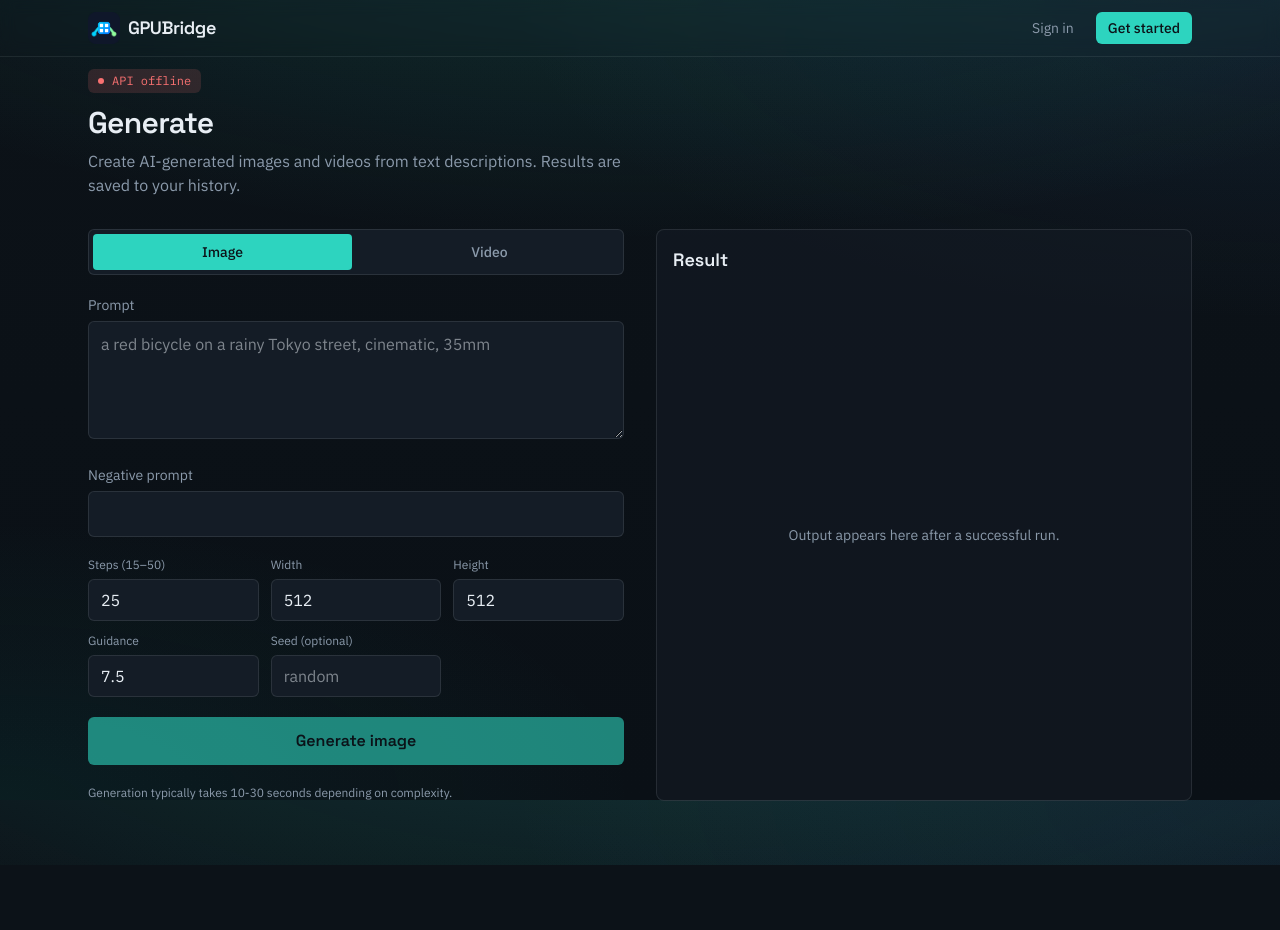
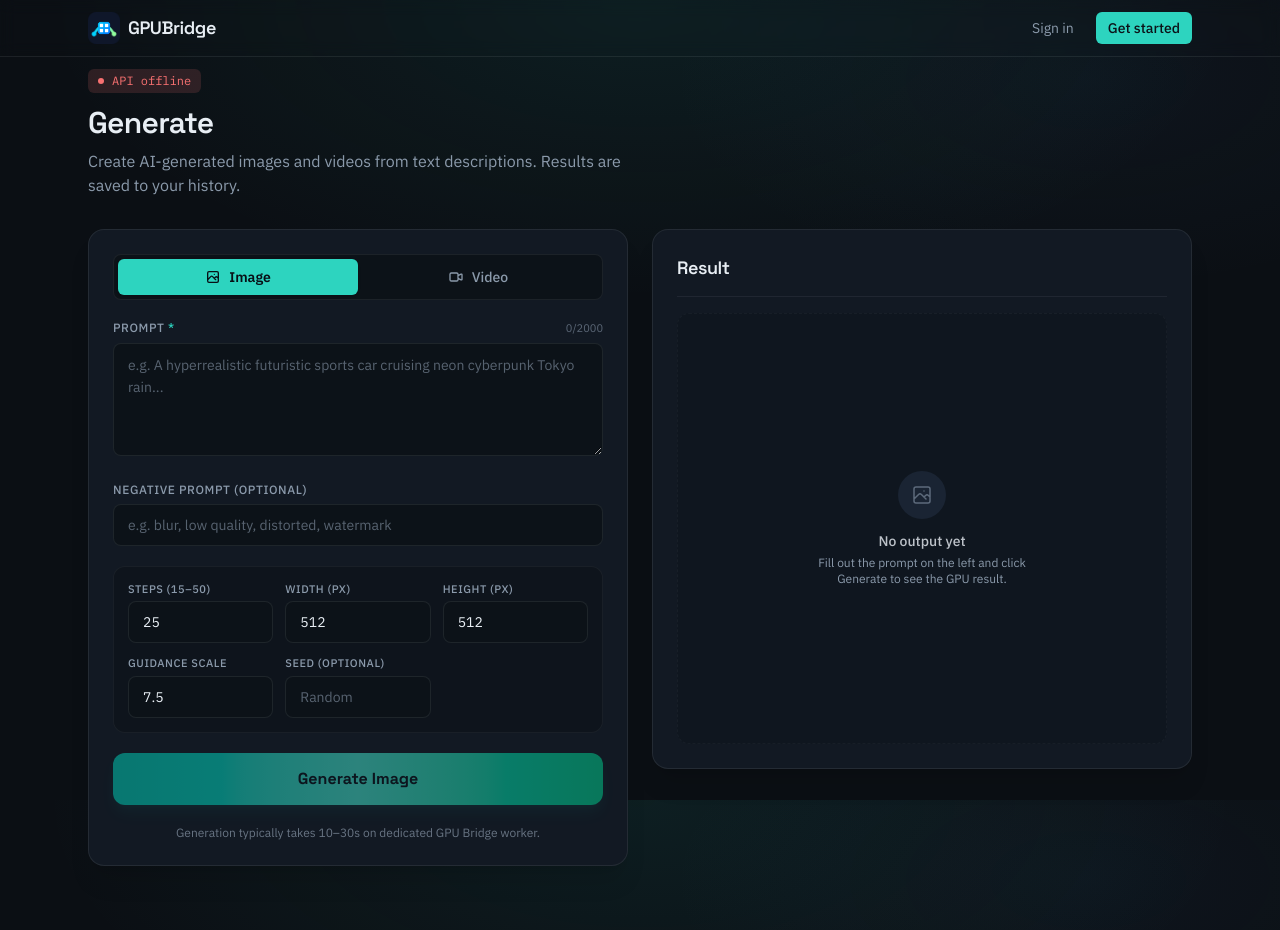
Before and after one commit to divyanshujamloki/ColabGen-Frontend, a Next.js app: page /generate in a window 1280 px wide. Before the commit the page ends 865 px from the top, so only its background shows below. Built offline with nearby package versions, Linux system fonts and the light colour scheme; no server answers.

Commit message:
feat: initialize core frontend architecture, authentication flow, and feature modules

```diff
--- a/src/app/globals.css
+++ b/src/app/globals.css
@@ -89,22 +89,30 @@ body {
 }
 
 .bg-atmosphere {
-  background-color: var(--bg);
+  background-color: #0b0f14;
   background-image:
-    radial-gradient(ellipse 80% 50% at 50% -20%, rgba(45, 212, 191, 0.18), transparent),
-    radial-gradient(ellipse 60% 40% at 100% 0%, rgba(56, 120, 180, 0.12), transparent),
-    radial-gradient(ellipse 50% 35% at 0% 100%, rgba(20, 184, 166, 0.08), transparent),
-    linear-gradient(180deg, #0c1218 0%, #0a1016 100%);
+    radial-gradient(800px 400px at 50% 0%, rgba(45, 212, 191, 0.08), transparent 75%),
+    radial-gradient(600px 300px at 85% 10%, rgba(56, 120, 180, 0.06), transparent 70%);
+  background-attachment: fixed;
+  background-repeat: no-repeat;
 }
 
 .bg-grid {
   background-image: linear-gradient(
-      rgba(232, 238, 244, 0.03) 1px,
+      rgba(232, 238, 244, 0.025) 1px,
       transparent 1px
     ),
-    linear-gradient(90deg, rgba(232, 238, 244, 0.03) 1px, transparent 1px);
-  background-size: 48px 48px;
+    linear-gradient(90deg, rgba(232, 238, 244, 0.025) 1px, transparent 1px);
+  background-size: 40px 40px;
   mask-image: radial-gradient(ellipse 70% 60% at 50% 30%, black, transparent);
+}
+
+/* Hide Netlify drawer and badges */
+#netlify-drawer-root,
+.netlify-badge,
+[data-netlify-drawer],
+iframe[src*="netlify"] {
+  display: none !important;
 }
 
 /* Hide scrollbar for Chrome, Safari and Opera */
--- a/src/components/GenerateForm.tsx
+++ b/src/components/GenerateForm.tsx
@@ -8,7 +8,7 @@ import { getAccessToken } from "@/lib/auth/session";
 type Mode = "image" | "video";
 
 const inputClass =
-  "w-full rounded-md border border-border bg-surface px-3 py-2 text-foreground outline-none ring-accent focus:ring-2 disabled:opacity-60";
+  "w-full rounded-lg border border-border/80 bg-[#0c1218] px-3.5 py-2.5 text-sm text-foreground placeholder:text-muted/60 outline-none transition focus:border-accent focus:ring-1 focus:ring-accent disabled:opacity-60";
 
 export function GenerateForm() {
   const [mode, setMode] = useState<Mode>("image");
@@ -40,7 +40,7 @@ export function GenerateForm() {
     try {
       const accessToken = getAccessToken();
       if (!accessToken) {
-        throw new Error("Not signed in");
+        throw new Error("Not signed in. Please sign in to generate.");
       }
 
       const seedNum = seed.trim() === "" ? null : Number(seed);
@@ -53,8 +53,8 @@ export function GenerateForm() {
         onUpdate: (job: { id: string; status: string }) => {
           setStatusText(
             job.status === "running"
-              ? `Job ${job.id.slice(0, 8)}… running (polling)`
-              : `Job ${job.status}`,
+              ? `Job ${job.id.slice(0, 8)}… generating on GPU`
+              : `Job status: ${job.status}`,
           );
         },
       };
@@ -92,7 +92,6 @@ export function GenerateForm() {
     } catch (err) {
       if (err instanceof ApiError) {
         let message = err.message;
-        // Simplify 422 validation errors
         if (err.status === 422 && err.details) {
           const details = err.details as any;
           if (Array.isArray(details?.detail)) {
@@ -104,15 +103,13 @@ export function GenerateForm() {
             }
           }
         }
-        setError(
-          err.jobId ? `${message} (job ${err.jobId})` : message,
-        );
+        setError(err.jobId ? `${message} (job ${err.jobId})` : message);
       } else if (err instanceof Error) {
         if (err.message !== "Polling cancelled") {
           setError(err.message);
         }
       } else {
-        setError("Generation failed");
+        setError("Generation failed. Please try again.");
       }
       setStatusText(null);
     } finally {
@@ -129,30 +126,52 @@ export function GenerateForm() {
   }
 
   return (
-    <div className="grid gap-8 lg:grid-cols-[minmax(0,1fr)_minmax(0,1fr)]">
+    <div className="grid gap-6 lg:grid-cols-12 items-start">
+      {/* Left Column: Form Card */}
+      <div className="lg:col-span-6 xl:col-span-6 rounded-2xl border border-border/80 bg-[#121923] p-5 sm:p-6 shadow-xl backdrop-blur-md">
         <form onSubmit={onSubmit} className="space-y-5">
-        <div className="flex gap-2 rounded-md border border-border bg-surface p-1">
-          {(["image", "video"] as const).map((m) => (
+          {/* Mode Switch Tabs */}
+          <div className="flex rounded-lg border border-border/70 bg-[#0c1218] p-1">
             <button
-              key={m}
               type="button"
               disabled={loading}
-              onClick={() => switchMode(m)}
-              className={`flex-1 rounded px-3 py-2 text-sm font-medium capitalize transition ${
-                mode === m
-                  ? "bg-accent text-[#0c1218]"
+              onClick={() => switchMode("image")}
+              className={`flex-1 flex items-center justify-center gap-2 rounded-md py-2 text-sm font-medium transition-all ${
+                mode === "image"
+                  ? "bg-accent text-[#081016] shadow-sm font-semibold"
                   : "text-muted hover:text-foreground"
               } disabled:opacity-50`}
             >
-              {m}
+              <svg className="w-4 h-4" fill="none" viewBox="0 0 24 24" stroke="currentColor">
+                <path strokeLinecap="round" strokeLinejoin="round" strokeWidth={2} d="M4 16l4.586-4.586a2 2 0 012.828 0L16 16m-2-2l1.586-1.586a2 2 0 012.828 0L20 14m-6-6h.01M6 20h12a2 2 0 002-2V6a2 2 0 00-2-2H6a2 2 0 00-2 2v12a2 2 0 002 2z" />
+              </svg>
+              Image
             </button>
-          ))}
+            <button
+              type="button"
+              disabled={loading}
+              onClick={() => switchMode("video")}
+              className={`flex-1 flex items-center justify-center gap-2 rounded-md py-2 text-sm font-medium transition-all ${
+                mode === "video"
+                  ? "bg-accent text-[#081016] shadow-sm font-semibold"
+                  : "text-muted hover:text-foreground"
+              } disabled:opacity-50`}
+            >
+              <svg className="w-4 h-4" fill="none" viewBox="0 0 24 24" stroke="currentColor">
+                <path strokeLinecap="round" strokeLinejoin="round" strokeWidth={2} d="M15 10l4.553-2.276A1 1 0 0121 8.618v6.764a1 1 0 01-1.447.894L15 14M5 18h8a2 2 0 002-2V8a2 2 0 00-2-2H5a2 2 0 00-2 2v8a2 2 0 002 2z" />
+              </svg>
+              Video
+            </button>
           </div>
 
+          {/* Prompt */}
           <div>
-          <label htmlFor="prompt" className="mb-1.5 block text-sm text-muted">
-            Prompt
+            <div className="flex items-center justify-between mb-1.5">
+              <label htmlFor="prompt" className="text-xs font-medium uppercase tracking-wider text-muted">
+                Prompt <span className="text-accent">*</span>
               </label>
+              <span className="text-[11px] text-muted/60">{prompt.length}/2000</span>
+            </div>
             <textarea
               id="prompt"
               required
@@ -163,27 +182,31 @@ export function GenerateForm() {
               disabled={loading}
               placeholder={
                 mode === "image"
-                ? "a red bicycle on a rainy Tokyo street, cinematic, 35mm"
-                : "a red bicycle riding through rainy Tokyo streets, cinematic"
+                  ? "e.g. A hyperrealistic futuristic sports car cruising neon cyberpunk Tokyo rain..."
+                  : "e.g. Cinematic drone shot flowing over snowy mountain peak at sunrise..."
               }
-            className={`${inputClass} resize-y py-2.5`}
+              className={`${inputClass} resize-y leading-relaxed`}
             />
           </div>
 
+          {/* Negative Prompt */}
           <div>
-          <label htmlFor="negative" className="mb-1.5 block text-sm text-muted">
-            Negative prompt
+            <label htmlFor="negative" className="mb-1.5 block text-xs font-medium uppercase tracking-wider text-muted">
+              Negative Prompt (Optional)
             </label>
             <input
               id="negative"
               value={negativePrompt}
               onChange={(e) => setNegativePrompt(e.target.value)}
               disabled={loading}
-            className={`${inputClass} py-2.5`}
+              placeholder="e.g. blur, low quality, distorted, watermark"
+              className={inputClass}
             />
           </div>
 
-        <div className="grid grid-cols-2 gap-3 sm:grid-cols-3">
+          {/* Parameters Grid */}
+          <div className="rounded-xl border border-border/50 bg-[#0c1218]/60 p-3.5">
+            <div className="grid grid-cols-2 sm:grid-cols-3 gap-3">
               <Field
                 label={`Steps (${mode === "image" ? "15–50" : "10–40"})`}
                 id="steps"
@@ -199,9 +222,10 @@ export function GenerateForm() {
                   className={inputClass}
                 />
               </Field>
+
               {mode === "image" ? (
                 <>
-              <Field label="Width" id="width">
+                  <Field label="Width (px)" id="width">
                     <input
                       id="width"
                       type="number"
@@ -214,7 +238,7 @@ export function GenerateForm() {
                       className={inputClass}
                     />
                   </Field>
-              <Field label="Height" id="height">
+                  <Field label="Height (px)" id="height">
                     <input
                       id="height"
                       type="number"
@@ -227,7 +251,7 @@ export function GenerateForm() {
                       className={inputClass}
                     />
                   </Field>
-              <Field label="Guidance" id="guidance">
+                  <Field label="Guidance Scale" id="guidance">
                     <input
                       id="guidance"
                       type="number"
@@ -255,7 +279,7 @@ export function GenerateForm() {
                       className={inputClass}
                     />
                   </Field>
-              <Field label="Guidance" id="guidance">
+                  <Field label="Guidance Scale" id="guidance">
                     <input
                       id="guidance"
                       type="number"
@@ -270,6 +294,7 @@ export function GenerateForm() {
                   </Field>
                 </>
               )}
+
               <Field label="Seed (optional)" id="seed">
                 <input
                   id="seed"
@@ -278,56 +303,97 @@ export function GenerateForm() {
                   value={seed}
                   onChange={(e) => setSeed(e.target.value)}
                   disabled={loading}
-              placeholder="random"
+                  placeholder="Random"
                   className={inputClass}
                 />
               </Field>
             </div>
+          </div>
 
           {error ? (
-          <p className="text-sm text-danger" role="alert">
-            {error}
-          </p>
+            <div className="rounded-lg border border-danger/30 bg-danger/10 px-3.5 py-2.5 text-sm text-danger flex items-start gap-2" role="alert">
+              <svg className="w-5 h-5 shrink-0 mt-0.5" fill="none" viewBox="0 0 24 24" stroke="currentColor">
+                <path strokeLinecap="round" strokeLinejoin="round" strokeWidth={2} d="M12 8v4m0 4h.01M21 12a9 9 0 11-18 0 9 9 0 0118 0z" />
+              </svg>
+              <span>{error}</span>
+            </div>
           ) : null}
 
+          {/* Submit Button */}
           <button
             type="submit"
             disabled={loading || !prompt.trim()}
-          className={`w-full rounded-md bg-accent py-3 font-[family-name:var(--font-display)] text-base font-semibold text-[#0c1218] transition hover:bg-accent-dim disabled:opacity-60 ${
-            loading ? "animate-pulse-glow" : ""
+            className={`w-full rounded-xl bg-gradient-to-r from-teal-400 via-teal-300 to-emerald-400 py-3.5 font-[family-name:var(--font-display)] text-sm sm:text-base font-bold text-[#08121a] shadow-lg shadow-teal-500/10 transition-all hover:brightness-105 active:scale-[0.99] disabled:opacity-50 disabled:pointer-events-none ${
+              loading ? "animate-pulse" : ""
             }`}
           >
-          {loading
-            ? `Generating ${mode}…`
-            : `Generate ${mode}`}
+            {loading ? (
+              <span className="flex items-center justify-center gap-2">
+                <span className="h-4 w-4 rounded-full border-2 border-slate-900 border-t-transparent animate-spin" />
+                Generating {mode}…
+              </span>
+            ) : (
+              `Generate ${mode === "image" ? "Image" : "Video"}`
+            )}
           </button>
-        <p className="text-xs text-muted">
-          Generation typically takes 10-30 seconds depending on complexity.
+          <p className="text-center text-xs text-muted/70">
+            Generation typically takes 10–30s on dedicated GPU Bridge worker.
           </p>
         </form>
+      </div>
 
-      <div className="flex min-h-[280px] flex-col rounded-lg border border-border bg-surface/60 p-4">
-        <h2 className="mb-3 font-[family-name:var(--font-display)] text-lg font-semibold">
+      {/* Right Column: Result Card */}
+      <div className="lg:col-span-6 xl:col-span-6 flex flex-col rounded-2xl border border-border/80 bg-[#121923] p-5 sm:p-6 shadow-xl backdrop-blur-md min-h-[420px] lg:min-h-[540px]">
+        <div className="flex items-center justify-between border-b border-border/60 pb-3.5 mb-4">
+          <div className="flex items-center gap-2">
+            <h2 className="font-[family-name:var(--font-display)] text-base sm:text-lg font-semibold tracking-tight text-foreground">
               Result
             </h2>
+            {result && (
+              <span className="rounded-full bg-accent/15 px-2.5 py-0.5 text-xs font-medium text-accent">
+                Completed
+              </span>
+            )}
+          </div>
+          {result && (
+            <a
+              href={result.url}
+              target="_blank"
+              rel="noreferrer"
+              className="text-xs text-accent hover:underline flex items-center gap-1 font-medium"
+            >
+              Open original
+              <svg className="w-3.5 h-3.5" fill="none" viewBox="0 0 24 24" stroke="currentColor">
+                <path strokeLinecap="round" strokeLinejoin="round" strokeWidth={2} d="M10 6H6a2 2 0 00-2 2v10a2 2 0 002 2h10a2 2 0 002-2v-4M14 4h6m0 0v6m0-6L10 14" />
+              </svg>
+            </a>
+          )}
+        </div>
+
         {loading ? (
-          <div className="flex flex-1 flex-col items-center justify-center gap-3 text-muted">
-            <span
-              className="h-8 w-8 rounded-full border-2 border-accent border-t-transparent animate-spin-ring"
-              aria-hidden
-            />
-            <p className="text-sm text-center">
-              {statusText ?? "Processing…"}
+          <div className="flex flex-1 flex-col items-center justify-center gap-4 text-muted py-12">
+            <div className="relative flex items-center justify-center">
+              <span className="h-12 w-12 rounded-full border-2 border-accent/20 border-t-accent animate-spin-ring" />
+              <span className="absolute h-6 w-6 rounded-full bg-accent/20 animate-ping" />
+            </div>
+            <div className="text-center space-y-1">
+              <p className="text-sm font-medium text-foreground">
+                {statusText ?? "Processing job on GPU…"}
+              </p>
+              <p className="text-xs text-muted">
+                Please wait while the model synthesizes the frame.
               </p>
             </div>
+          </div>
         ) : result ? (
-          <div className="flex flex-1 flex-col gap-3 animate-fade-up">
+          <div className="flex flex-1 flex-col justify-between gap-4 animate-fade-up">
+            <div className="flex items-center justify-center rounded-xl overflow-hidden bg-black/50 border border-border/40 min-h-[260px] max-h-[460px]">
               {result.type === "image" ? (
                 // eslint-disable-next-line @next/next/no-img-element
                 <img
                   src={result.url}
                   alt={prompt}
-                className="max-h-[420px] w-full rounded-md object-contain bg-black/40"
+                  className="max-h-[440px] w-full object-contain"
                 />
               ) : (
                 <video
@@ -335,44 +401,45 @@ export function GenerateForm() {
                   controls
                   autoPlay
                   loop
-                className="max-h-[420px] w-full rounded-md bg-black/40"
+                  className="max-h-[440px] w-full"
                 />
               )}
-            <dl className="grid grid-cols-2 gap-2 font-mono text-xs text-muted">
+            </div>
+
+            <div className="rounded-xl border border-border/60 bg-[#0c1218]/80 p-3">
+              <dl className="grid grid-cols-2 sm:grid-cols-4 gap-3 text-xs">
                 <div>
-                <dt>Job</dt>
-                <dd className="truncate text-foreground">{result.id}</dd>
+                  <dt className="text-muted/70">Job ID</dt>
+                  <dd className="font-mono truncate text-foreground font-medium">{result.id.slice(0, 10)}…</dd>
                 </div>
                 <div>
-                <dt>Seed</dt>
-                <dd className="text-foreground">{result.seed ?? "—"}</dd>
+                  <dt className="text-muted/70">Seed</dt>
+                  <dd className="font-mono text-foreground font-medium">{result.seed ?? "Auto"}</dd>
                 </div>
                 <div>
-                <dt>Inference</dt>
-                <dd className="text-foreground">
-                  {result.inferenceMs != null
-                    ? `${result.inferenceMs} ms`
-                    : "—"}
+                  <dt className="text-muted/70">Inference</dt>
+                  <dd className="font-mono text-foreground font-medium">
+                    {result.inferenceMs != null ? `${(result.inferenceMs / 1000).toFixed(2)}s` : "—"}
                   </dd>
                 </div>
                 <div>
-                <dt>Download</dt>
-                <dd>
-                  <a
-                    href={result.url}
-                    target="_blank"
-                    rel="noreferrer"
-                    className="text-accent hover:underline"
-                  >
-                    Open URL
-                  </a>
-                </dd>
+                  <dt className="text-muted/70">Format</dt>
+                  <dd className="font-mono uppercase text-foreground font-medium">{result.type}</dd>
                 </div>
               </dl>
             </div>
+          </div>
         ) : (
-          <div className="flex flex-1 items-center justify-center text-sm text-muted">
-            Output appears here after a successful run.
+          <div className="flex flex-1 flex-col items-center justify-center text-center p-8 text-muted border border-dashed border-border/40 rounded-xl bg-[#0c1218]/30">
+            <div className="mb-3 rounded-full bg-surface-soft p-3 text-muted/60">
+              <svg className="h-6 w-6" fill="none" viewBox="0 0 24 24" stroke="currentColor">
+                <path strokeLinecap="round" strokeLinejoin="round" strokeWidth={1.5} d="M4 16l4.586-4.586a2 2 0 012.828 0L16 16m-2-2l1.586-1.586a2 2 0 012.828 0L20 14m-6-6h.01M6 20h12a2 2 0 002-2V6a2 2 0 00-2-2H6a2 2 0 00-2 2v12a2 2 0 002 2z" />
+              </svg>
+            </div>
+            <p className="text-sm font-medium text-foreground/80 mb-1">No output yet</p>
+            <p className="text-xs text-muted max-w-[240px]">
+              Fill out the prompt on the left and click Generate to see the GPU result.
+            </p>
           </div>
         )}
       </div>
@@ -391,7 +458,7 @@ function Field({
 }) {
   return (
     <div>
-      <label htmlFor={id} className="mb-1.5 block text-xs text-muted">
+      <label htmlFor={id} className="mb-1 block text-[11px] font-medium uppercase tracking-wider text-muted">
         {label}
       </label>
       {children}
```
Lines whose indentation alone changed are shown as unchanged.
